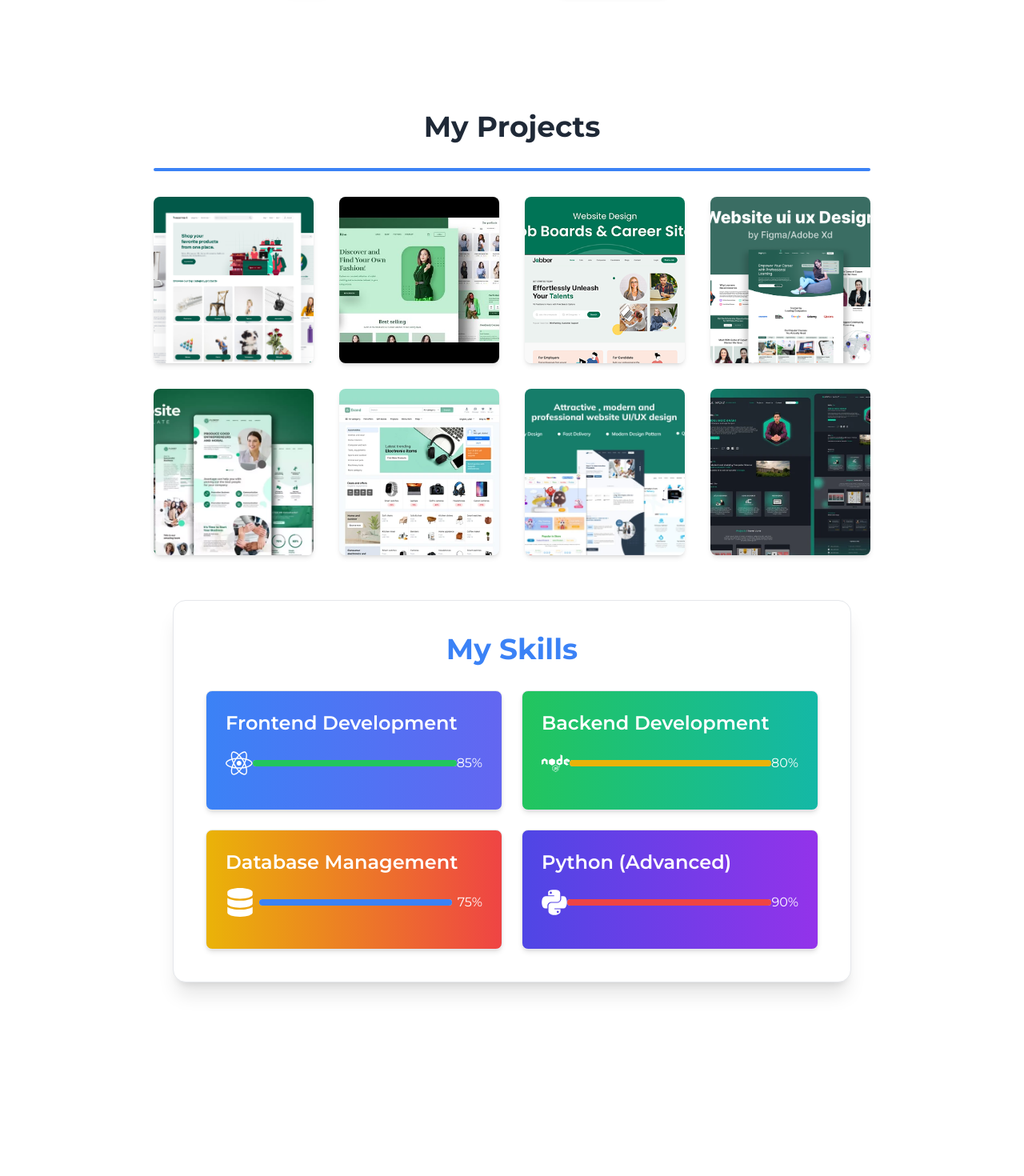
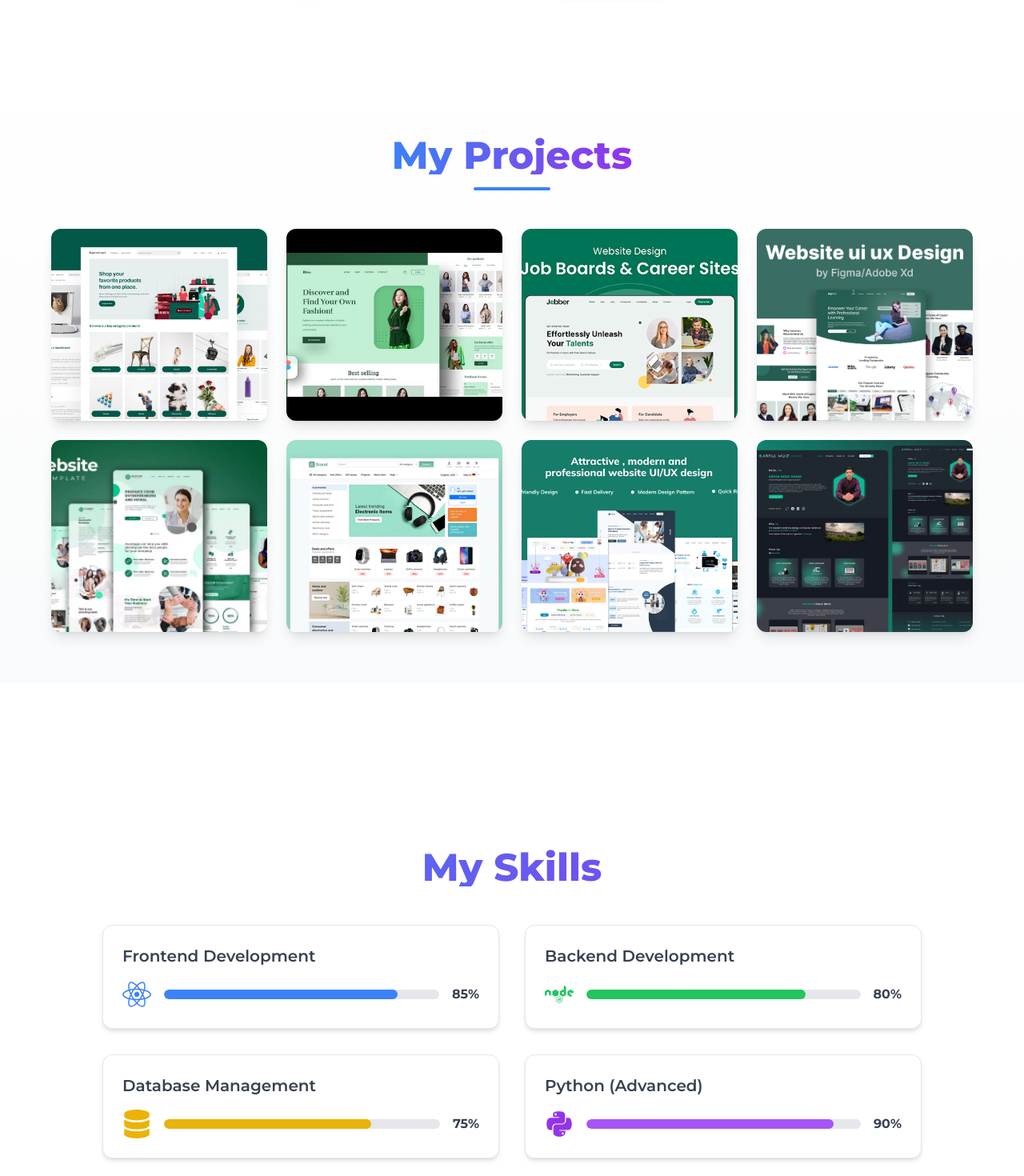
Before and after one commit to rabeyabosree/porfolio, a React (Vite) app: page / in a window 1280 px wide. Shown: the part 1180-2650 px from the top of the page at 80% size. Built offline with nearby package versions, Linux system fonts and the light colour scheme; no server answers.

Commit message:
update skill page

```diff
--- a/src/App.jsx
+++ b/src/App.jsx
@@ -26,7 +26,7 @@ function App() {
           <Route path="/skills" element={<SkillPage />} />
           <Route path="/contact" element={<ContactPage />} />
         </Routes>
-        <Footer />
+
       </Layout>
     </Router>
   );
--- a/src/pages/Home/Home.jsx
+++ b/src/pages/Home/Home.jsx
@@ -4,6 +4,7 @@ import ContactPage from './../contact/ContactPage';
 import MyProjects from './../projects/MyProjects';
 import SkillPage from './../skills/SkillPage';
 import Navbar from './../../components/Home/Navbar';
+import Footer from './../../components/common/FooterPage';
 
 
 function Home() {
@@ -15,6 +16,7 @@ function Home() {
       <MyProjects />
       <SkillPage />
       <ContactPage />
+      <Footer />
 
     </>
   )
--- a/src/pages/projects/MyProjects.jsx
+++ b/src/pages/projects/MyProjects.jsx
@@ -1,5 +1,5 @@
 import React from "react";
-import { motion } from "framer-motion"; // Import motion from framer-motion
+import { motion } from "framer-motion";
 import image1 from "../../assets/mernstack1.png";
 import image2 from "../../assets/mernsstack2.jpg";
 import image3 from "../../assets/mernstack3.png";
@@ -22,47 +22,41 @@ const MyProjects = () => {
   ];
 
   return (
-    <div className="p-8 text-gray-800 flex flex-col items-center justify-center">
-      <div className="mx-6 max-w-4xl sm:mx-8 md:mx-12 lg:mx-20 w-full ">
-        {/* Animated title */}
+    <div className="py-16 px-4 bg-gradient-to-b from-white to-gray-50 text-gray-800 flex flex-col items-center justify-center">
       <motion.h1
-          className="text-2xl md:text-3xl lg:text-4xl font-bold mb-8 text-center"
-          initial={{ opacity: 0, y: -50 }} // Start off-screen and transparent
-          animate={{ opacity: 1, y: 0 }} // Fade in and move to its final position
-          transition={{ duration: 0.6 }}
+        className="text-3xl md:text-4xl lg:text-5xl font-extrabold text-transparent bg-clip-text bg-gradient-to-r from-blue-500 to-purple-600 mb-4 text-center"
+        initial={{ opacity: 0, y: -40 }}
+        animate={{ opacity: 1, y: 0 }}
+        transition={{ duration: 0.7 }}
       >
         My Projects
       </motion.h1>
 
-        {/* Animated row below title */}
       <motion.div
-          className="mb-8 bg-blue-500 w-16 h-1 rounded-full mx-auto"
-          initial={{ width: "0%" }}
-          animate={{ width: "100%" }}
+        className="h-1 w-24 bg-blue-500 rounded-full mb-12"
+        initial={{ scaleX: 0 }}
+        animate={{ scaleX: 1 }}
         transition={{ duration: 1 }}
+        style={{ transformOrigin: "left" }}
       />
 
-        {/* Project Grid */}
-        <div className="grid grid-cols-2  sm:grid-cols-2 md:grid-cols-3 lg:grid-cols-4 gap-6 sm:gap-4 md:gap-6 lg:gap-8 w-full justify-center">
-          {myProject.map((project, index) => {
-            return (
+      <div className="grid grid-cols-1 sm:grid-cols-2 md:grid-cols-3 lg:grid-cols-4 gap-6 max-w-6xl w-full">
+        {myProject.map((project, index) => (
           <motion.div
             key={index}
-                className="w-52 lg:w-full group" // Add the "group" class for hover effect
-                initial={{ opacity: 0, y: 50 }} // Start with fade and move-up effect
-                animate={{ opacity: 1, y: 0 }} // Fade-in and move to the final position
-                transition={{ delay: index * 0.2, duration: 0.5 }} // Stagger delay for each project
+            className="group rounded-xl overflow-hidden shadow-lg hover:shadow-2xl bg-white transition-all duration-300"
+            initial={{ opacity: 0, y: 50 }}
+            whileInView={{ opacity: 1, y: 0 }}
+            viewport={{ once: true }}
+            transition={{ delay: index * 0.1, duration: 0.5 }}
           >
-                {/* Image with hover effect */}
             <img
               src={project.project}
               alt={`Project ${index + 1}`}
-                  className="w-48 h-52 md:w-full object-cover rounded-lg shadow-md transition-transform duration-300 ease-in-out group-hover:scale-105 group-hover:shadow-xl"
+              className="w-full h-60 object-cover group-hover:scale-105 transition-transform duration-500"
             />
           </motion.div>
-            );
-          })}
-        </div>
+        ))}
       </div>
     </div>
   );
--- a/src/pages/skills/SkillPage.jsx
+++ b/src/pages/skills/SkillPage.jsx
@@ -1,81 +1,76 @@
 import React from "react";
-import { motion } from "framer-motion"; // Import motion for animation
-import { FaReact, FaNode, FaDatabase, FaPython } from 'react-icons/fa'; // React Icons for skills
+import { motion } from "framer-motion";
+import { FaReact, FaNode, FaDatabase, FaPython } from 'react-icons/fa';
 
 const SkillPage = () => {
+  const skills = [
+    {
+      title: "Frontend Development",
+      icon: <FaReact className="text-4xl text-blue-500" />,
+      color: "bg-blue-500",
+      percent: "85%",
+      width: "85%",
+    },
+    {
+      title: "Backend Development",
+      icon: <FaNode className="text-4xl text-green-500" />,
+      color: "bg-green-500",
+      percent: "80%",
+      width: "80%",
+    },
+    {
+      title: "Database Management",
+      icon: <FaDatabase className="text-4xl text-yellow-500" />,
+      color: "bg-yellow-500",
+      percent: "75%",
+      width: "75%",
+    },
+    {
+      title: "Python (Advanced)",
+      icon: <FaPython className="text-4xl text-purple-600" />,
+      color: "bg-purple-500",
+      percent: "90%",
+      width: "90%",
+    },
+  ];
+
   return (
-    <div className="max-w-4xl mx-auto p-6 text-gray-800 h-screen">
-      <div className="max-w-6xl w-full p-10 rounded-2xl shadow-xl border bg-white">
-        <h1 className="text-4xl font-bold mb-8 text-center text-blue-500">My Skills</h1>
+    <div className="max-w-6xl mx-auto px-4 py-16 text-gray-800 min-h-screen flex items-center justify-center">
+      <div className="w-full p-8 md:p-12">
+        <h1 className="text-2xl md:text-3xl lg:text-5xl font-extrabold mb-12 text-center text-transparent bg-clip-text bg-gradient-to-r from-blue-500 to-purple-600">
+          My Skills
+        </h1>
 
-        <div className="grid grid-cols-1 md:grid-cols-2 gap-6">
-          {/* Frontend Skill */}
-          <div className="p-6 border rounded-lg shadow-md bg-gradient-to-r from-blue-500 to-indigo-500">
-            <h2 className="text-2xl font-semibold mb-4 text-white">Frontend Development</h2>
-            <div className="flex items-center justify-between mb-4">
-              <FaReact className="text-4xl text-white" />
+        <div className="grid grid-cols-1 md:grid-cols-2 gap-8">
+          {skills.map((skill, index) => (
             <motion.div
-                className="w-full bg-gray-300 h-2 rounded-full"
+              key={index}
+              className="p-6 rounded-xl shadow-md bg-white border hover:shadow-lg hover:scale-[1.02] transition-all duration-300"
+              initial={{ opacity: 0, y: 40 }}
+              whileInView={{ opacity: 1, y: 0 }}
+              viewport={{ once: true }}
+              transition={{ delay: index * 0.2, duration: 0.6 }}
+            >
+              <h2 className="text-xl font-semibold mb-4 text-gray-700">{skill.title}</h2>
+              <div className="flex items-center gap-4">
+                {skill.icon}
+                <div className="flex-1">
+                  <motion.div
+                    className="w-full bg-gray-200 h-3 rounded-full overflow-hidden"
                     initial={{ width: 0 }}
-                animate={{ width: '85%' }}
+                    animate={{ width: "100%" }}
                     transition={{ duration: 1 }}
                   >
-                <div className="h-2 bg-green-500 rounded-full"></div>
+                    <div
+                      className={`h-3 ${skill.color} rounded-full`}
+                      style={{ width: skill.width }}
+                    ></div>
                   </motion.div>
-              <span className="text-white">85%</span>
                 </div>
+                <span className="font-bold text-gray-700">{skill.percent}</span>
               </div>
-
-          {/* Backend Skill */}
-          <div className="p-6 border rounded-lg shadow-md bg-gradient-to-r from-green-500 to-teal-500">
-            <h2 className="text-2xl font-semibold mb-4 text-white">Backend Development</h2>
-            <div className="flex items-center justify-between mb-4">
-              <FaNode className="text-4xl text-white" />
-              <motion.div
-                className="w-full bg-gray-300 h-2 rounded-full"
-                initial={{ width: 0 }}
-                animate={{ width: '80%' }}
-                transition={{ duration: 1 }}
-              >
-                <div className="h-2 bg-yellow-500 rounded-full"></div>
             </motion.div>
-              <span className="text-white">80%</span>
-            </div>
-          </div>
-
-          {/* Database Skill */}
-          <div className="p-6 border rounded-lg shadow-md bg-gradient-to-r from-yellow-500 to-red-500">
-            <h2 className="text-2xl font-semibold mb-4 text-white">Database Management</h2>
-            <div className="flex items-center justify-between mb-4">
-              <FaDatabase className="text-4xl text-white" />
-              <motion.div
-                className="w-full bg-gray-300 h-2 rounded-full"
-                initial={{ width: 0 }}
-                animate={{ width: '75%' }}
-                transition={{ duration: 1 }}
-              >
-                <div className="h-2 bg-blue-500 rounded-full"></div>
-              </motion.div>
-              <span className="text-white">75%</span>
-            </div>
-          </div>
-
-          {/* Python Skill */}
-          <div className="p-6 border rounded-lg shadow-md bg-gradient-to-r from-indigo-600 to-purple-600">
-            <h2 className="text-2xl font-semibold mb-4 text-white">Python (Advanced)</h2>
-            <div className="flex items-center justify-between mb-4">
-              <FaPython className="text-4xl text-white" />
-              <motion.div
-                className="w-full bg-gray-300 h-2 rounded-full"
-                initial={{ width: 0 }}
-                animate={{ width: '90%' }}
-                transition={{ duration: 1 }}
-              >
-                <div className="h-2 bg-red-500 rounded-full"></div>
-              </motion.div>
-              <span className="text-white">90%</span>
-            </div>
-          </div>
+          ))}
         </div>
       </div>
     </div>
```
Lines whose indentation alone changed are shown as unchanged.
